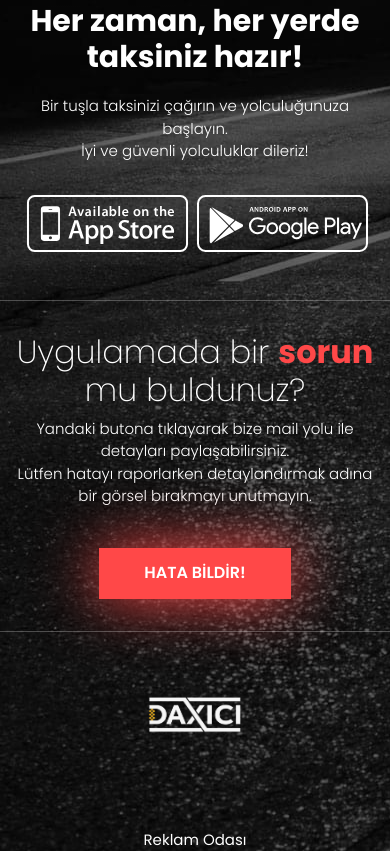
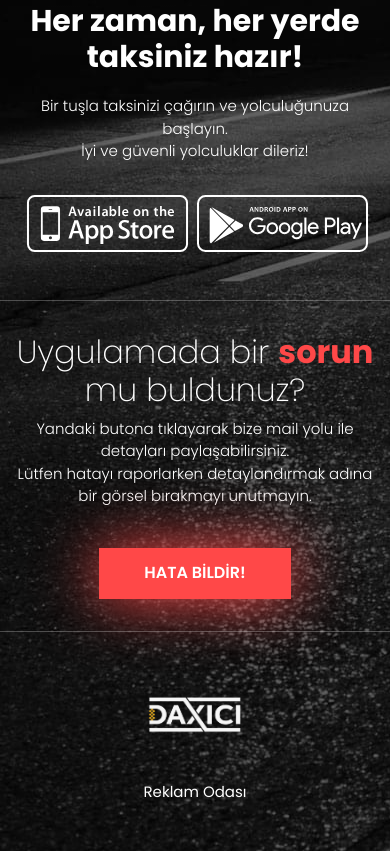
Before and after one commit to arg0dev/daxici, a plain HTML site: page index.html in a window 390 px wide. Shown: the part 3771-4622 px from the top of the page. Drawn offline with nearby package versions, Linux system fonts and the light colour scheme; a script that the page names is missing.

Commit message:
Update index.html

```diff
--- a/index.html
+++ b/index.html
@@ -353,7 +353,7 @@
             <div class="col-lg-6 mt-5 mb-2 col-md-12 mb-5 text-center text-xl-left text-lg-left">
               <img src="./assets/materials/png/dx_w.png" width="94.14" height="37.27">
             </div>
-            <div class="col-lg-4 col-md-12 text-center text-xl-right text-lg-right mt-5">
+            <div class="col-lg-4 col-md-12 text-center text-xl-right text-lg-right mt-0 mb-5 mb-lg-0 mb-xl-0 mt-lg-5 mt-xl-5">
               <div class="divide" id="import">Reklam Odası</div>
               </div>
           </div>
```
